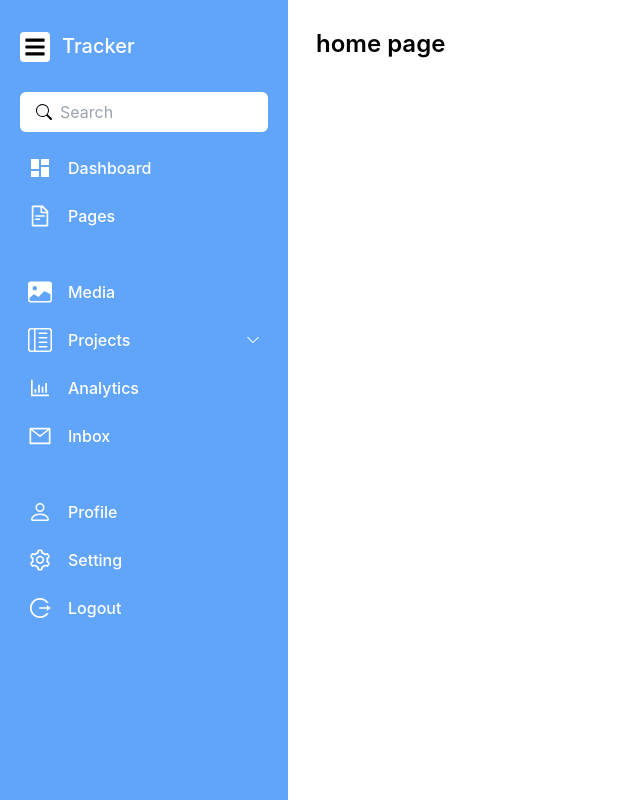
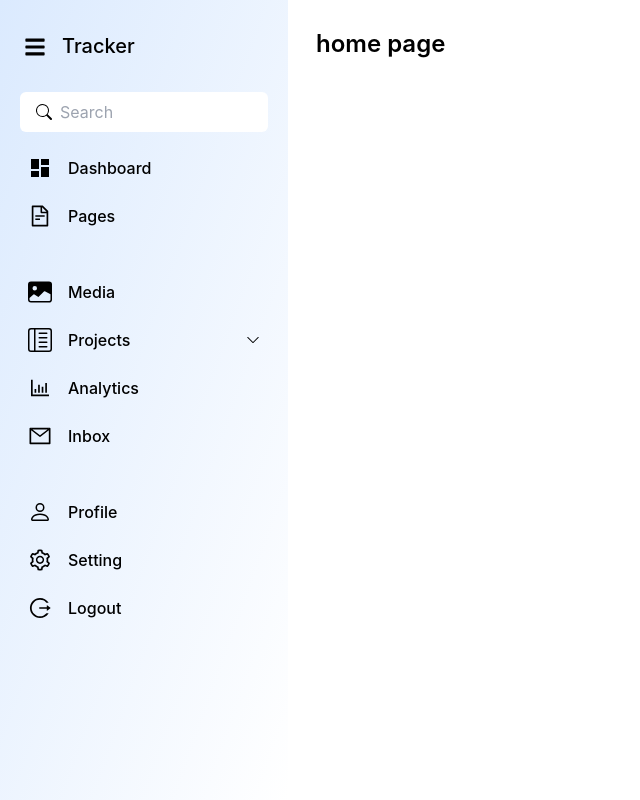
Before and after one commit to 2tracker/front_product_1, a React (Create React App) app: page /dashboard in a window 1280 px wide. Shown: the whole page, without its empty margins (0-640 px from the left). Built offline with nearby package versions, Linux system fonts and the light colour scheme.

Commit message:
Fix some ui issue and add toast

```diff
--- a/package.json
+++ b/package.json
@@ -12,12 +12,12 @@
     "postcss": "^8.4.24",
     "react": "^18.2.0",
     "react-dom": "^18.2.0",
+    "react-hot-toast": "^2.4.1",
     "react-icons": "^4.10.1",
     "react-otp-input": "^3.0.2",
     "react-redux": "^8.1.1",
     "react-router-dom": "^6.14.1",
     "react-scripts": "5.0.1",
-    "react-toastify": "^9.1.3",
     "redux": "^4.2.1",
     "web-vitals": "^2.1.4"
   },
--- a/src/component/common/DashBorad/index.jsx
+++ b/src/component/common/DashBorad/index.jsx
@@ -16,7 +16,7 @@ function DashBorad() {
       <>
         <div className="flex">
           <div
-            className={`bg-light-blue h-screen p-5 pt-8 ${
+            className={`bg-gradient-to-br from-blue-100 to-silver-50 h-screen p-5 pt-8 ${
               sidebarOpen ? "w-72" : "w-20"
             } duration-300  relative`}
           >
@@ -24,8 +24,8 @@ function DashBorad() {
               onClick={() => setSidebarOpen(!sidebarOpen)}/> */}
 
             <div className="inline-flex gap-3"  onClick={() => setSidebarOpen(!sidebarOpen)}>
-              <FaBars className={`bg-white text-3xl p-1 cursor-pointer rounded block float-left duration-500 ${sidebarOpen && "rotate-[360deg]"}`}/>
-              <h1 className={`text-xl font-medium origin-left text-white duration-300 ${!sidebarOpen && "scale-0"}`}>Tracker</h1>
+              <FaBars className={` text-3xl p-1 cursor-pointer rounded block float-left duration-500 ${sidebarOpen && "rotate-[360deg]"}`}/>
+              <h1 className={`text-xl font-medium origin-left text-black duration-300 ${!sidebarOpen && "scale-0"}`}>Tracker</h1>
             </div>
 
             <div className={`flex items-center rounded-md bg-white mt-6 ${!sidebarOpen ? "px-2.5" : "px-4"} py-2`}>
@@ -37,7 +37,7 @@ function DashBorad() {
               {DashboardMenus?.map((menudata, index) => {
                 return(
                   <>
-                    <li key={index} className={`text-white text-sm flex items-center gap-x-4 cursor-pointer p-2 hover:bg-white hover:text-black rounded-md  ${menudata?.spacing ? "mt-9" : "mt-2"}`}>
+                    <li key={index} className={`text-black text-sm flex items-center gap-x-4 cursor-pointer p-2 hover:bg-blue-400 hover:text-white rounded-md  ${menudata?.spacing ? "mt-9" : "mt-2"}`}>
                       <span className="text-2xl block float-left">
                         {menudata?.icon ? menudata?.icon : <RiDashboardFill/>}
                       </span>
--- a/src/component/common/LoginComponent/index.jsx
+++ b/src/component/common/LoginComponent/index.jsx
@@ -2,8 +2,7 @@ import React, { useState } from "react";
 import { Link, useNavigate } from "react-router-dom";
 import OtpInput from "react-otp-input";
 import axios from "axios";
-import { toast, ToastContainer } from "react-toastify";
-import "react-toastify/dist/ReactToastify.css";
+import toast, { Toaster } from 'react-hot-toast';
 import { BASE_URL } from "../../../utils/Constant/constant";
 
 function Login() {
@@ -24,6 +23,8 @@ function Login() {
           navigate('/dashboard');
          },[2000])
       }
+    }).catch((err)=>{
+      toast.error(err)
     })
   }
   const handleClick = () => {
@@ -36,13 +37,13 @@ function Login() {
        setTimeout(()=>{
         setOtpPage(true)
        },[2000])
-        toast('Send OTP in your E-mail');
+        toast.success('Send OTP in your E-mail');
       }
     })
   }
   return (
     <div>
-      <ToastContainer/>
+      <Toaster/>
       <div className="bg-no-repeat bg-cover bg-center relative">
         <div className="absolute bg-login-page inset-0 z-0 max-[479px]:!h-full"></div>
         <div className="container mx-auto !px-20 max-[1200px]:!px-0 max-[1024px]:!px-8  max-[991px]:min-w-full max-[479px]:px-4">
@@ -87,7 +88,7 @@ function Login() {
                     <div>
                       <button
                         type="submit"
-                        className="w-full flex justify-center bg-blue-400  hover:bg-green-500 text-gray-100 p-3  rounded-full tracking-wide font-semibold  shadow-lg cursor-pointer transition ease-in duration-500"
+                        className="w-full flex justify-center bg-blue-400  hover:bg-blue-500 text-gray-100 p-3  rounded-full tracking-wide font-semibold  shadow-lg cursor-pointer transition ease-in duration-500"
                         onClick={() => {handleClick()}}
                       >
                         Sign in
--- a/src/component/common/RegisterComponent/index.jsx
+++ b/src/component/common/RegisterComponent/index.jsx
@@ -2,8 +2,7 @@ import React, { useEffect, useState } from "react";
 import { Link, useNavigate } from "react-router-dom";
 import axios from "axios";
 import { BASE_URL } from "../../../utils/Constant/constant";
-import { toast, ToastContainer } from "react-toastify";
-import "react-toastify/dist/ReactToastify.css";
+import toast, { Toaster } from 'react-hot-toast';
 
 function Register() {
   const [registerData, setRegisterData] = useState([]);
@@ -39,7 +38,7 @@ function Register() {
       })
       .then((res) => {
         if (res.data.message) {
-          toast(res.data.message);
+          toast.success(res.data.message);
           setTimeout(() => {
             navigate("/");
           }, [4000]);
@@ -50,10 +49,9 @@ function Register() {
         toast.error(err.response.data.error);
       });
   };
-  console.log(registerData);
   return (
     <div>
-      <ToastContainer />
+      <Toaster />
       <div className="bg-no-repeat bg-cover bg-center relative">
         <div className="absolute bg-login-page inset-0 z-0 max-[479px]:!h-full"></div>
         <div className="container mx-auto !px-20 max-[1200px]:!px-0 max-[1024px]:!px-8 max-[991px]:min-w-full max-[479px]:py-20  max-[479px]:px-4">
@@ -195,7 +193,7 @@ function Register() {
                     <button
                       onClick={() => handleClick()}
                       type="submit"
-                      className="w-full flex justify-center bg-blue-400  hover:bg-green-500 text-gray-100 p-3  rounded-full tracking-wide font-semibold  shadow-lg cursor-pointer transition ease-in duration-500"
+                      className="w-full flex justify-center bg-blue-400  hover:bg-blue-500 text-gray-100 p-3  rounded-full tracking-wide font-semibold  shadow-lg cursor-pointer transition ease-in duration-500"
                     >
                       Sign Up
                     </button>
```
Also changed, not shown: src/style/Dashboard/Dashboard.css (line endings or trailing spaces).
